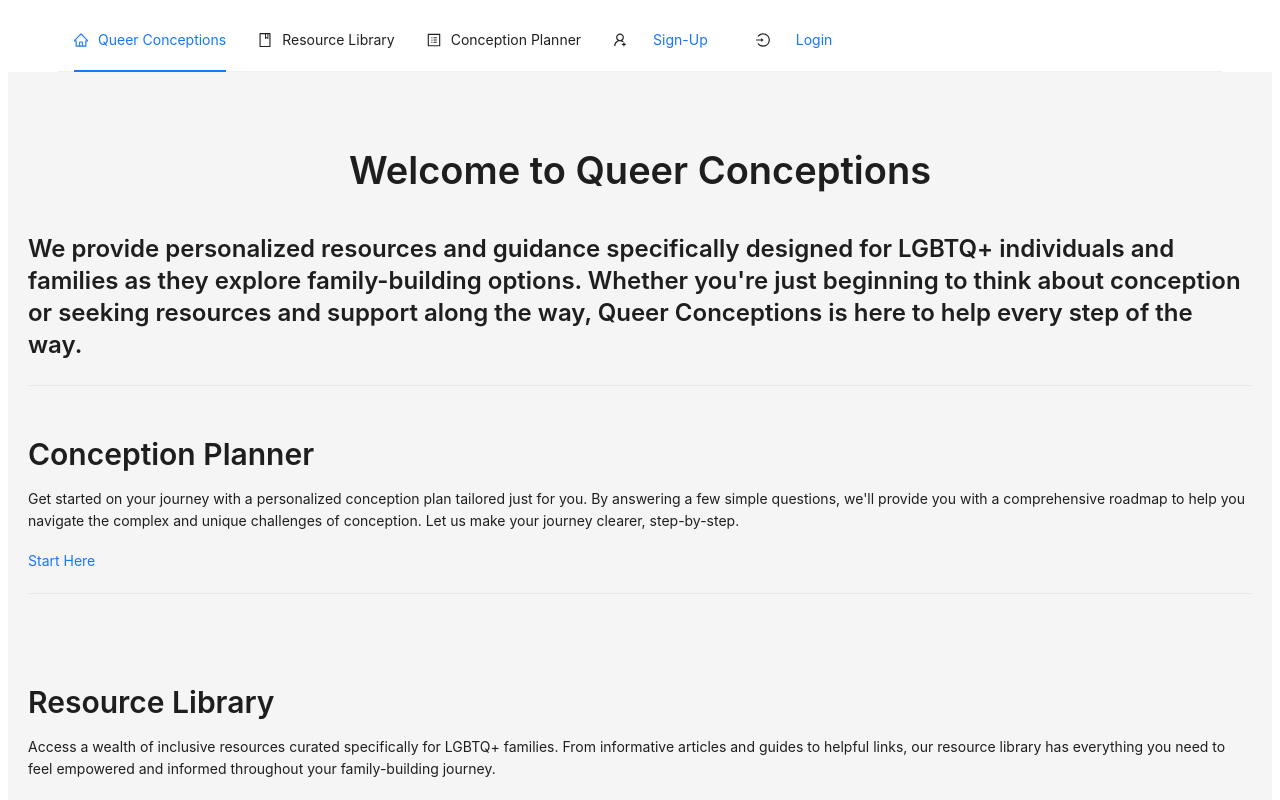
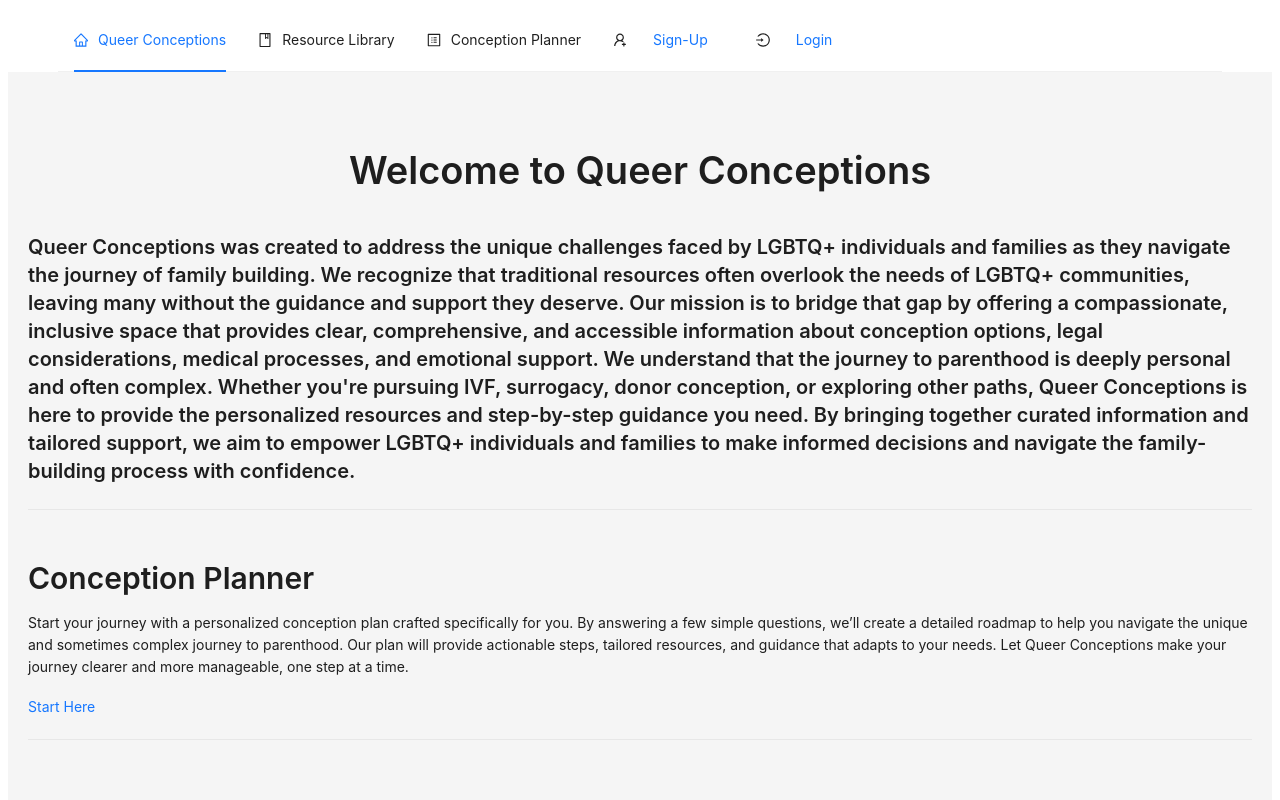
Before and after one commit to MBHunter88/queer_conceptions, a React (Vite) app in the folder client/: page / in a window 1280 px wide. Shown: the top 800 px of the page. Built offline with nearby package versions, Linux system fonts and the light colour scheme.

Commit message:
update content for landing page and planner page

```diff
--- a/client/src/pages/ConceptionPlanner.jsx
+++ b/client/src/pages/ConceptionPlanner.jsx
@@ -9,7 +9,7 @@ const { Title, Text } = Typography;
 const ConceptionPlanner = () => {
 
     //TODO: styling logic for rendering plan results and ability to download to profile
-    //TODO: Include how the plan is generated, suggests users to use the resource library for more information before completing form.
+
 
 
     return (
@@ -20,10 +20,16 @@ const ConceptionPlanner = () => {
                         <div>
                             <Title level={2} style={{ color: 'inherit' }}>Planning Starts Here... </Title>
                             <Text style={{ color: 'inherit' }}>
-                                Let's start building your personalized conception plan! By answering a few questions,
-                                we'll guide you through the best options for your family-building journey. You can hover
-                                over specific terms to get more information or visit our resource library for deeper
-                                insights and helpful resources. We're here to make the process as simple and supportive as possible.
+                            Let's start building your personalized conception plan! By answering a few questions,
+                            we’ll guide you through the best options for your family-building journey. Our AI-powered
+                            system takes your preferences and unique situation into account to generate a plan tailored
+                            just for you. You can hover over specific terms to get more information or visit our resource
+                            library for deeper insights and helpful resources.
+
+                            Please note that your data is used solely for the purpose of providing personalized support.
+                            You can learn more about how we handle your information in our
+                            <Link to="/privacy-policy" style={{ marginLeft: '5px', color: '#1890ff' }}>Privacy Policy</Link>.
+                            We're here to make the process as simple and supportive as possible—every step of the way.
                             </Text>
                         </div>
                     </Col>
@@ -31,14 +37,6 @@ const ConceptionPlanner = () => {
                 <Divider />
                 <PlanForm />
             </Content>
-            <Footer>
-            <p>
-    Learn more about our
-    <Link to="/privacy-policy" style={{ marginLeft: '5px', color: '#1890ff' }}>
-      Privacy Policy
-    </Link>.
-  </p>
-            </Footer>
         </Layout>
 
     );
--- a/client/src/pages/LandingPage.jsx
+++ b/client/src/pages/LandingPage.jsx
@@ -11,30 +11,38 @@ const { Title } = Typography;
 const LandingPage = () => {
   return (
     <Layout>
-      <Content style={{  height: '100%', padding: '50px 20px' }}>
+      <Content style={{ height: '100%', padding: '50px 20px' }}>
         <div className="landing-page">
           <Title level={1} style={{ textAlign: 'center', marginBottom: '40px' }}>
             Welcome to Queer Conceptions
           </Title>
-          <Title level={3}>
-          We provide personalized resources and guidance specifically designed for LGBTQ+ individuals
-           and families as they explore family-building options. Whether you're just beginning to think
-            about conception or seeking resources and support along the way, Queer Conceptions is here to
-             help every step of the way.
+          <Title level={4}>
+            Queer Conceptions was created to address the unique challenges faced by LGBTQ+ individuals and families
+            as they navigate the journey of family building. We recognize that traditional resources often overlook
+            the needs of LGBTQ+ communities, leaving many without the guidance and support they deserve. Our mission
+            is to bridge that gap by offering a compassionate, inclusive space that provides clear, comprehensive,
+            and accessible information about conception options, legal considerations, medical processes, and emotional support.
+
+            We understand that the journey to parenthood is deeply personal and often complex. Whether you're pursuing
+            IVF, surrogacy, donor conception, or exploring other paths, Queer Conceptions is here to provide the personalized
+            resources and step-by-step guidance you need. By bringing together curated information and tailored support,
+            we aim to empower LGBTQ+ individuals and families to make informed decisions and navigate
+            the family-building process with confidence.
           </Title>
-          <Divider/>
-            {/* feature sections in vertical layout */}
+          <Divider />
+          {/* feature sections in vertical layout */}
           <Row gutter={[0, 40]} justify="center">
             <Col span={24}>
               <FeatureSection
                 title="Conception Planner"
-                description="Get started on your journey with a personalized conception plan tailored
-                 just for you. By answering a few simple questions, we'll provide you with a comprehensive
-                  roadmap to help you navigate the complex and unique challenges of conception. Let us make
-                   your journey clearer, step-by-step."
+                description="Start your journey with a personalized conception plan crafted specifically for you.
+                By answering a few simple questions, we’ll create a detailed roadmap to help you navigate the unique
+                and sometimes complex journey to parenthood. Our plan will provide actionable steps, tailored resources,
+                and guidance that adapts to your needs. Let Queer Conceptions make your journey clearer and more manageable,
+                one step at a time."
                 link={<Link to="/planner">Start Here</Link>}
               />
-              <Divider/>
+              <Divider />
             </Col>
             <Col span={24}>
               <FeatureSection
@@ -45,19 +53,19 @@ const LandingPage = () => {
                 link={<Link to="/resources">Explore</Link>}
               />
             </Col>
-            <Divider/>
+            <Divider />
             <Col span={24}>
               <FeatureSection
                 title="Virtual Doula"
                 description='Coming Soon'
               />
             </Col>
-            <Divider/>
+            <Divider />
           </Row>
         </div>
       </Content>
       <Footer style={{ textAlign: 'center' }}>
-      BHBH Design ©{new Date().getFullYear()} Created by MJBH
+        BHBH Design ©{new Date().getFullYear()} Created by MJBH
       </Footer>
     </Layout>
   );
```
